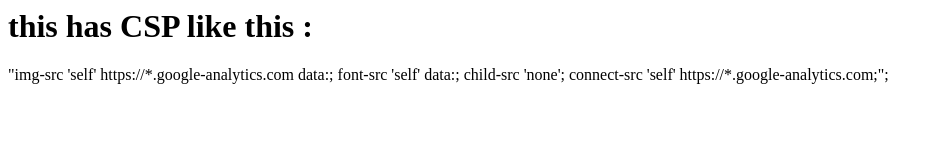
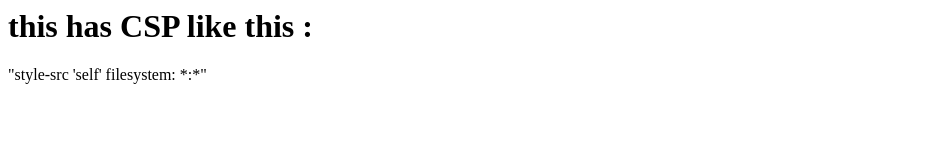
Before and after one commit to revilossor/csp-test, a website: page static/index.html in a window 1280 px wide. Shown: the whole page, without its empty margins (0-942 px from the left). Drawn offline with Linux system fonts and the light colour scheme.

Commit message:
view changes

```diff
--- a/static/index.html
+++ b/static/index.html
@@ -6,6 +6,7 @@
   </head>
   <body>
     <h1>this has CSP like this :</h1>
-    <p>"img-src 'self' https://*.google-analytics.com data:; font-src 'self' data:; child-src 'none'; connect-src 'self' https://*.google-analytics.com;";</p
+    <!-- <p>"img-src 'self' https://*.google-analytics.com data:; font-src 'self' data:; child-src 'none'; connect-src 'self' https://*.google-analytics.com;";</p -->
+    <p>"style-src 'self' filesystem: *:*"</p
   </body>
 </html>
```
